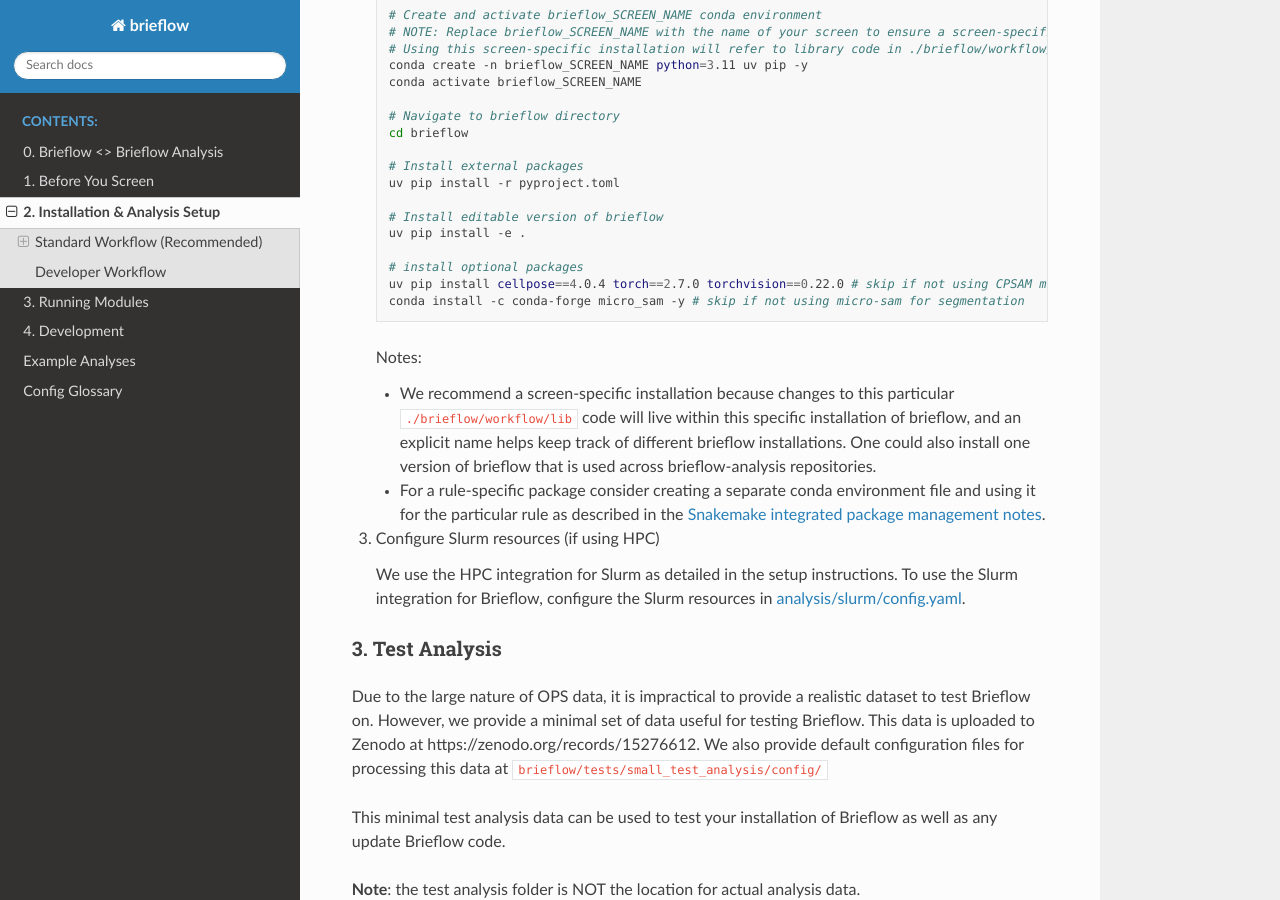
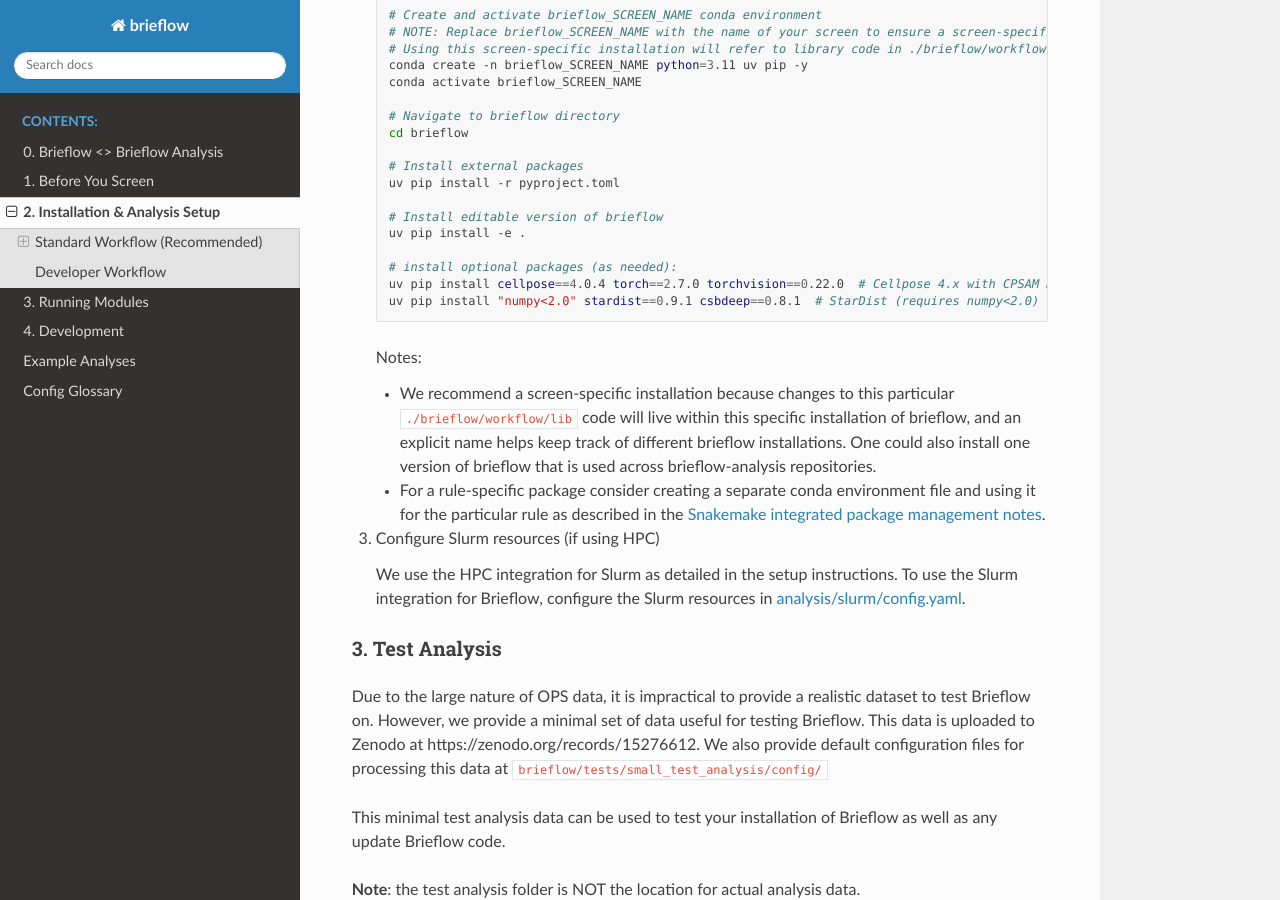
Before and after one commit to cheeseman-lab/brieflow, a Sphinx documentation site: the page built from docs/source/2.installation_analysis_setup.md, in a window 1280 px wide and 900 px high, scrolled down 1343 px. Built offline with Sphinx 7.4.7 and the Read the Docs theme 3.1.0, drawn with Linux system fonts in a browser that asks for light colours.

Commit message:
update docs to remove microsam

````diff
--- a/docs/source/2.installation_analysis_setup.md
+++ b/docs/source/2.installation_analysis_setup.md
@@ -54,9 +54,9 @@ We use [brieflow](https://github.com/cheeseman-lab/brieflow) to process data on
    # Install editable version of brieflow
    uv pip install -e .
 
-   # install optional packages
-   uv pip install cellpose==4.0.4 torch==2.7.0 torchvision==0.22.0 # skip if not using CPSAM model (requires Cellpose 4.x)
-   conda install -c conda-forge micro_sam -y # skip if not using micro-sam for segmentation
+   # install optional packages (as needed):
+   uv pip install cellpose==4.0.4 torch==2.7.0 torchvision==0.22.0  # Cellpose 4.x with CPSAM model
+   uv pip install "numpy<2.0" stardist==0.9.1 csbdeep==0.8.1  # StarDist (requires numpy<2.0)
    ```
 
    Notes:
````
